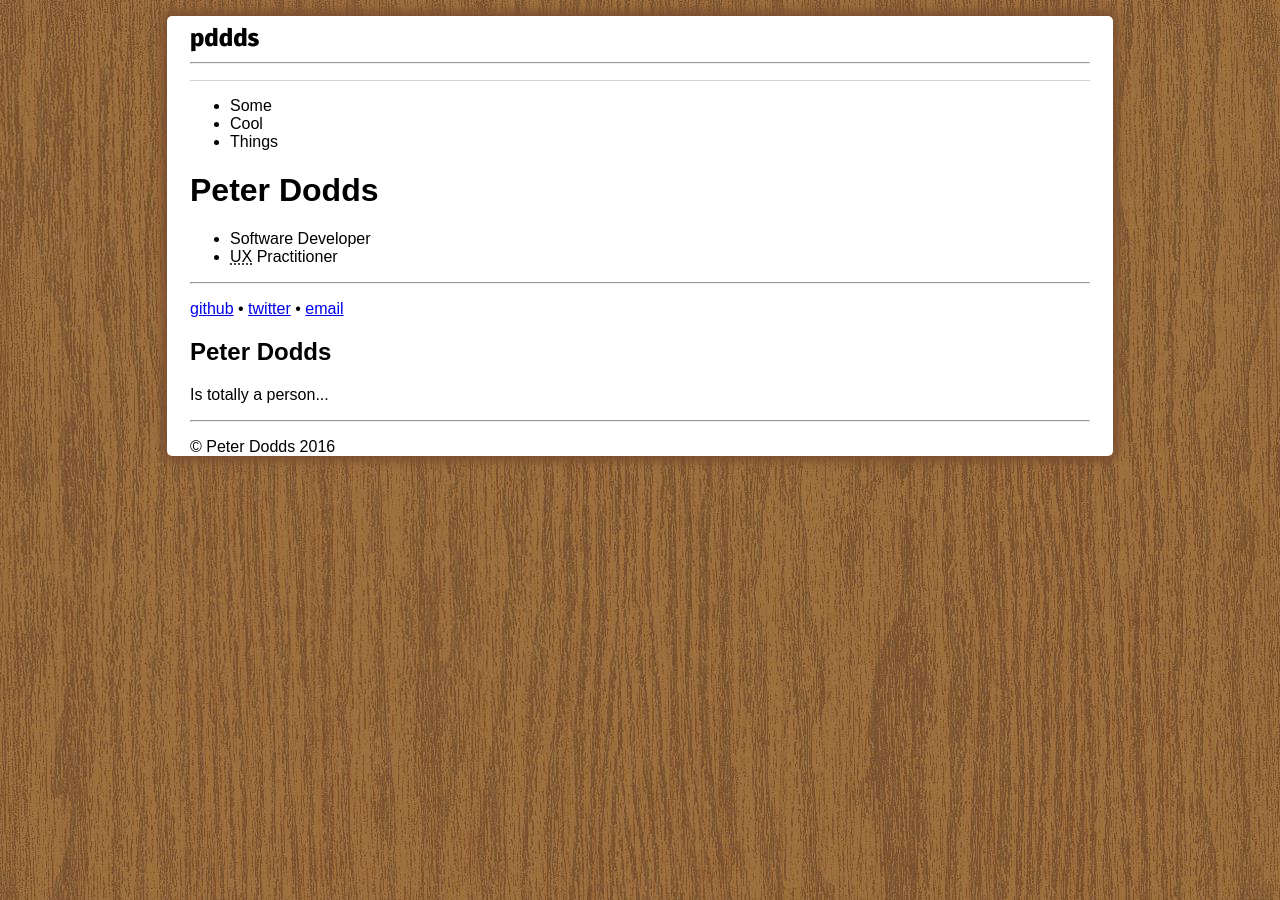
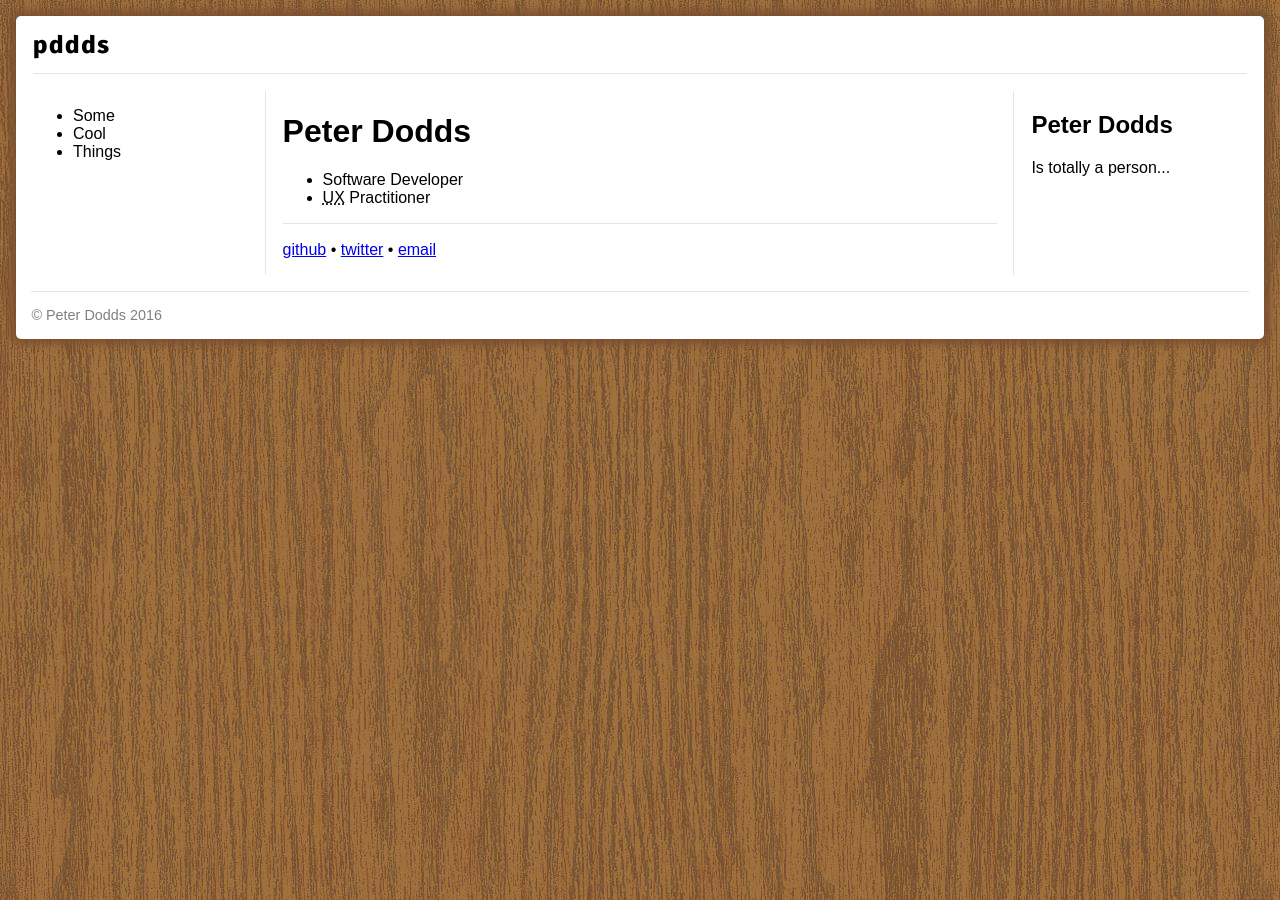
Before and after one commit to m0tive/pddds.com, a Jekyll site: the page built from index.md, in a window 1280 px wide. Built offline with Jekyll 4.4.1, drawn with Linux system fonts in a browser that asks for light colours.

Commit message:
Add styling to layout

```diff
--- a/css/base.scss
+++ b/css/base.scss
@@ -10,8 +10,8 @@ html {
 body {
     background-color: white;
     font-family:sans-serif;
-    width: 900px;
-    padding: 0 23px;
+    width: 1280px - 16px;
+    padding: 1px;
     margin: 1em auto;
 
     box-shadow: 0 0 10px 5px #7B5030;
@@ -19,24 +19,79 @@ body {
     font-size: 16px;
 }
 
+@media screen and (max-width: 1280px)
+{
+    body {
+        width: auto;
+        margin: 16px;
+        transition: all 0.2s;
+    }
+}
+
+@media screen and (max-width: 980px)
+{
+    body {
+        margin-left: 0;
+        margin-right: 0;
+        border-radius: 0;
+        transition: all 0.2s;
+    }
+}
+
+body > * {
+    margin:1em;
+}
+#page {
+    display: flex;
+}
+
 header {
     h1 {
         font-size: 1.5em;
         line-height: 1em;
         font-weight: 800;
-        margin: 0 0 0.5em;
+        vertical-align: bottom;
+        letter-spacing: 0.07em;
     }
-
-    .wood-img {
-        background-color: orange;
-        width: 100%;
-        height: 2em;
-    }
-
-    padding: 0.6em 0 0.5em;
-    border-bottom: 1px solid lightgrey;
 }
 
 .fonts-loaded header h1 {
     font-family:"Fira Sans", sans-serif;
 }
+
+#page {
+    > * {
+        padding: 0 1em;
+    }
+    main {
+        flex: 3 1 60%;
+        border-right: 1px solid rgba(0, 0, 0, 0.1);
+        border-left: 1px solid rgba(255, 255, 255, 0.3);
+    }
+
+    nav {
+        flex: 1 6 20%;
+        border-right: 1px solid rgba(0, 0, 0, 0.1);
+        padding-left:0;
+    }
+
+    aside {
+        flex: 1 6 20%;
+        border-left: 1px solid rgba(255, 255, 255, 0.3);
+        padding-right:0;
+    }
+}
+
+
+footer {
+    font-size: 0.9em;
+    color: grey;
+}
+
+
+hr {
+    border: 0;
+    height: 0;
+    border-top: 1px solid rgba(0, 0, 0, 0.1);
+    border-bottom: 1px solid rgba(255, 255, 255, 0.3);
+}
```
